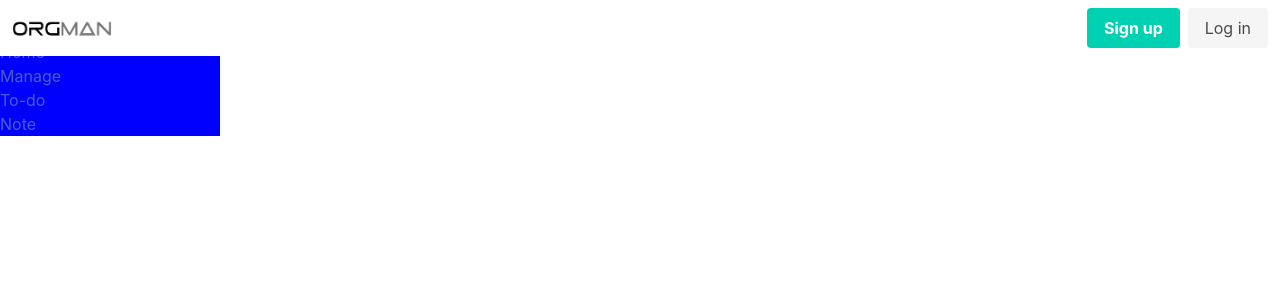
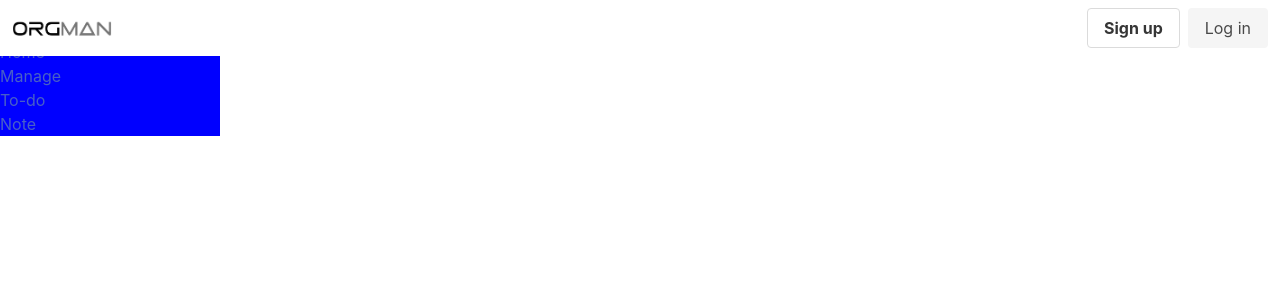
Before and after one commit to imoempire/orgman, a React (Create React App) app: page / in a window 1280 px wide. Shown: the top 300 px of the page. Built offline with nearby package versions, Linux system fonts and the light colour scheme.

Commit message:
edit Navbar(css)

```diff
--- a/src/Components/Navbar/Navbar.js
+++ b/src/Components/Navbar/Navbar.js
@@ -1,16 +1,22 @@
-import React from 'react';
-import logo from '../../images/logo1.png'
+import React from "react";
+import logo from "../../images/logo1.png";
 
 const Navbar = () => {
   return (
     <div>
-            <nav class="navbar" role="navigation" aria-label="main navigation">
+      <nav class="navbar navbars" role="navigation" aria-label="main navigation">
         <div class="navbar-brand">
           <a class="navbar-item">
             <img src={logo} width="100" height="600" />
           </a>
 
-    <a role="button" class="navbar-burger" aria-label="menu" aria-expanded="false" data-target="navbarBasicExample">
+          <a
+            role="button"
+            class="navbar-burger"
+            aria-label="menu"
+            aria-expanded="false"
+            data-target="navbarBasicExample"
+          >
             <span aria-hidden="true"></span>
             <span aria-hidden="true"></span>
             <span aria-hidden="true"></span>
@@ -18,17 +24,13 @@ const Navbar = () => {
         </div>
 
         <div id="navbarBasicExample" class="navbar-menu">
-
-
           <div class="navbar-end">
             <div class="navbar-item">
               <div class="buttons">
-          <a class="button is-primary">
+                <a class="button up">
                   <strong>Sign up</strong>
                 </a>
-          <a class="button is-light">
-            Log in
-          </a>
+                <a class="button is-light">Log in</a>
               </div>
             </div>
           </div>
@@ -36,6 +38,6 @@ const Navbar = () => {
       </nav>
     </div>
   );
-}
+};
 
 export default Navbar;
```
Lines whose indentation alone changed are shown as unchanged.
